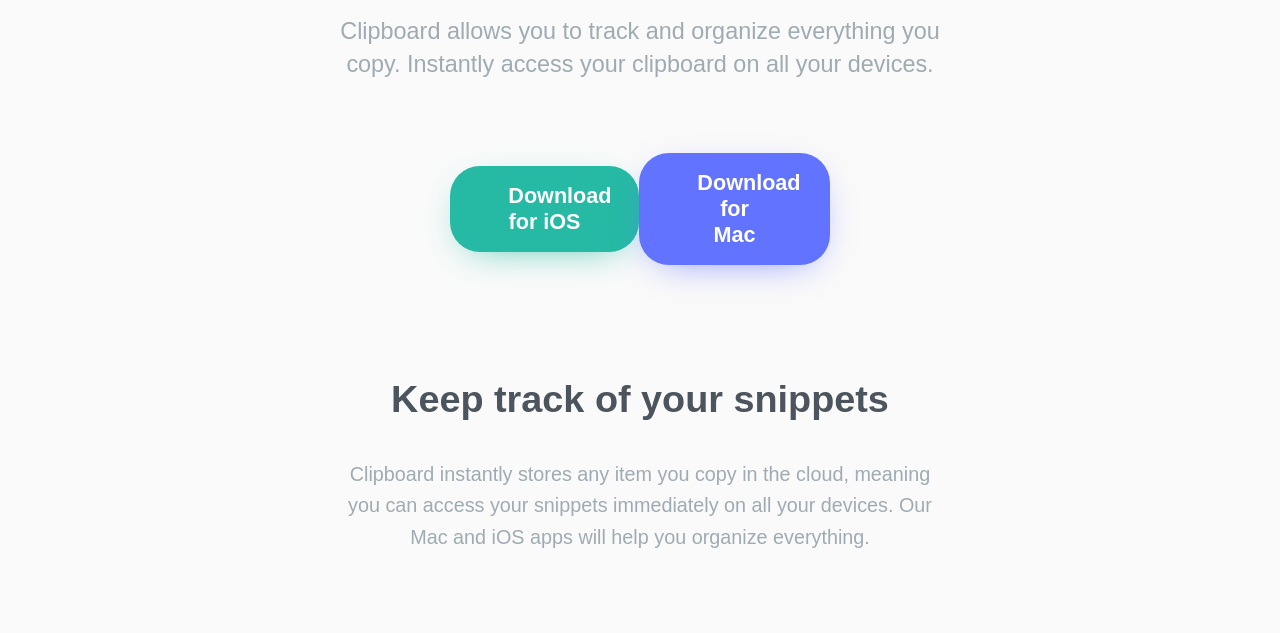
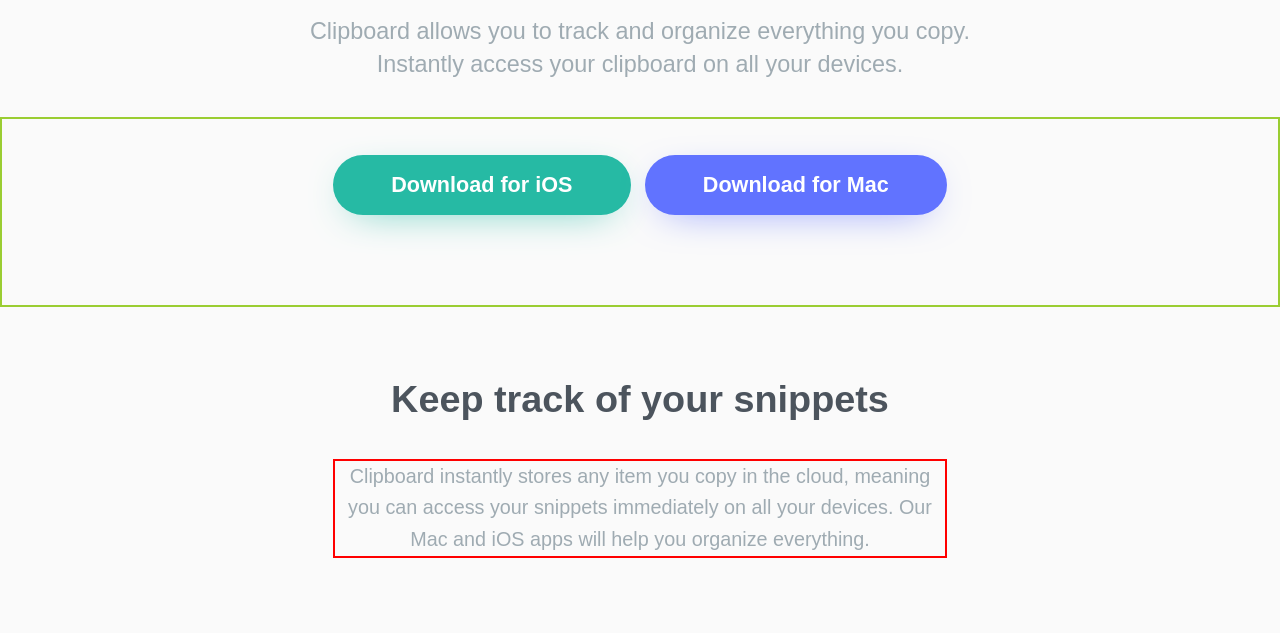
Before and after one commit to rlipac/clipBoardlandingPage, a plain HTML site: page index.html in a window 1280 px wide. Shown: the part 440-1073 px from the top of the page. Drawn offline with Linux system fonts and the light colour scheme; a web font is replaced by a local one.

Commit message:
corrgiendo tamaño de botones landing responsive

```diff
--- a/src/sass/acces.scss
+++ b/src/sass/acces.scss
@@ -26,9 +26,9 @@
 
   }
 }
-@media(min-width:7680px){
+@media(min-width:768px){
   .acces-clipboard{
-  //  border: solid blue 10px;
+  // border: solid blue 10px;
     padding: 3em;
   }
   .images{
@@ -39,7 +39,8 @@
       padding: 0;
       display: block;
       margin: auto;
-      width: 97%;
+      width: 65vw;
+     // border: solid blue 10px;
     }
   }
 }
--- a/src/sass/landing.scss
+++ b/src/sass/landing.scss
@@ -58,6 +58,14 @@
   }
 
 }
+@media (min-width:768px){
+  .landing{
+    &__article{
+//border: solid blue 2px;
+      width: 57vw;
+    }
+  }
+}
 
 
 
--- a/src/sass/style.scss
+++ b/src/sass/style.scss
@@ -159,7 +159,114 @@ The designs were created to the following widths:
 
 /////////////////////////////////////////////
 
+
 @media (min-width: 768px){
+  .article{
+    width: 48vw;
+    display: block;
+    margin: auto;
+    margin-top: 1em;
+    margin-bottom: 4.5em;
+    border: solid red 2px;
+  }
+  .title {
+    &__h1{
+      @include title;
+      font-size: 2.1em;
+    }
+    &__h2{
+      @include title;
+      font-size: 2.1em;
+    }
+    &__h3{
+      @include title;
+      text-align: left;
+      font-size: 1.45em;
+
+
+    }
+    &__workflow{
+      @include title;
+      font-size: 1.35em;
+      display: block;
+      margin: auto;
+     // border:solid 2px red;
+    }
+
+  }
+  .copy{
+    &__p_landing{
+      @include copy;
+      font-size: 1em;
+    }
+    &__p_keep{
+          @include copy;
+          font-size: 1.1em;
+          font-weight: 300;
+          line-height: 1.6em;
+          &__2{
+            @include copy;
+            text-align: left;
+            font-size: 1em;
+            padding:0 .5em;
+          // border:solid 2px blue;
+
+          }
+
+
+      }
+
+  }
+  @mixin boton2{
+    display: block;
+    margin:auto;
+    border-radius: 20px;
+    color: white;
+    font-weight: 600;
+    border: none;
+   }
+  .boton{
+    border:solid yellowgreen 2px;
+    padding: 2em 6em 5em 6em;
+    display: flex;
+    justify-content: space-between;
+   // flex-direction: row;
+   &__ios{
+      @include boton2;
+      padding:.8em 2em;
+      font-size: 1em;
+      background-color: var(--StronCyan);
+      box-shadow: -0.1px 10px 40px -19px  var(--StronCyan);
+
+   }
+   &__mac{
+     @include boton2;
+     padding:.8em 2em;
+     font-size: 1em;
+      background-color: var(--LightBlue);
+      box-shadow: -0.1px 10px 40px -19px  var(--LightBlue);
+
+
+   }
+ }
+}
+@media (min-width:820px){
+  .boton{
+    border:solid yellowgreen 2px;
+    padding: 2em 8em 5em 8em;
+    display: flex;
+    justify-content: space-between;
+  }
+}
+@media (min-width:950px){
+  .boton{
+    border:solid yellowgreen 2px;
+    padding: 2em 11em 5em 11em;
+    display: flex;
+    justify-content: space-between;
+  }
+}
+@media (min-width: 1024px){
   .main{
     display: block;
     margin: auto;
@@ -261,7 +368,7 @@ The designs were created to the following widths:
      .boton{
         // border:solid yellowgreen 2px;
         // border: blue solid 3px;
-        padding: 2em 25em 5em 25em;
+        padding: 2em 12em 5em 12em;
         display: flex;
         justify-content: space-between;
        // flex-direction: row;
@@ -286,3 +393,22 @@ The designs were created to the following widths:
 
 
 }
+
+@media(min-width:1200px){
+  .boton{
+    // border:solid yellowgreen 2px;
+    // border: blue solid 3px;
+    padding: 2em 18em 5em 18em;
+    display: flex;
+    justify-content: space-between;
+  }
+}
+@media(min-width:1300px){
+  .boton{
+    // border:solid yellowgreen 2px;
+    // border: blue solid 3px;
+    padding: 2em 24em 5em 24em;
+    display: flex;
+    justify-content: space-between;
+  }
+}
```
Also changed, not shown: public/css/style.css, 1 other file.
